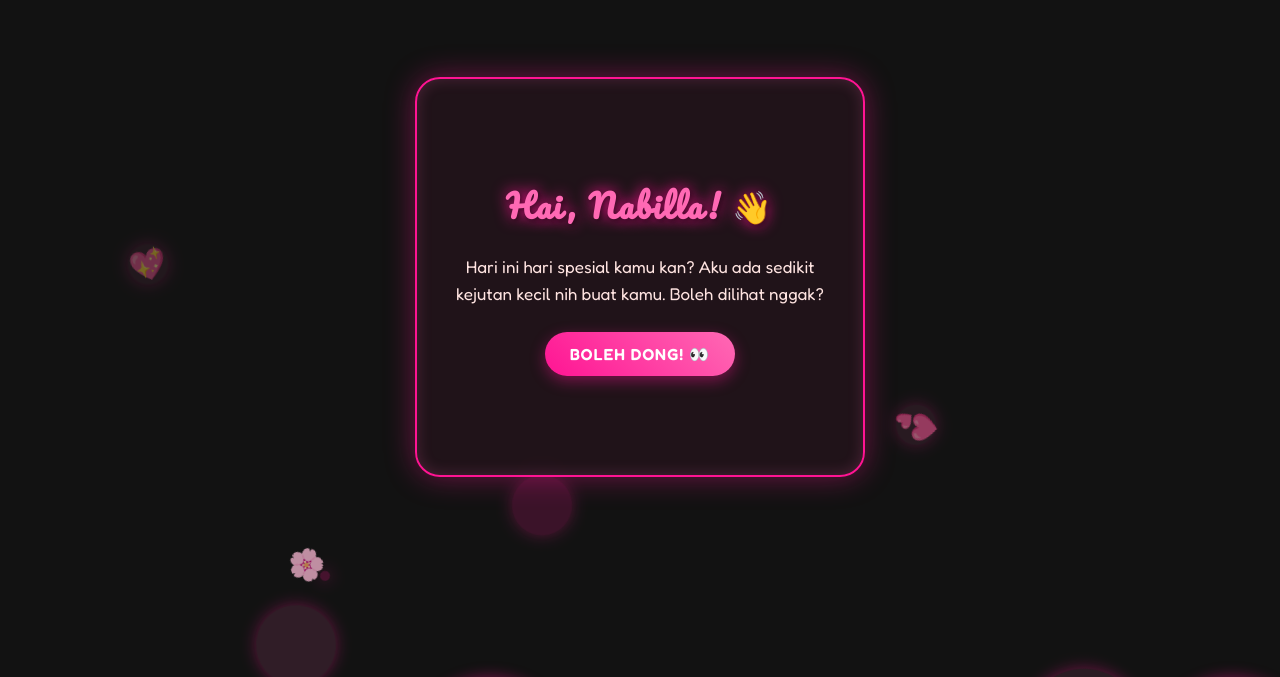
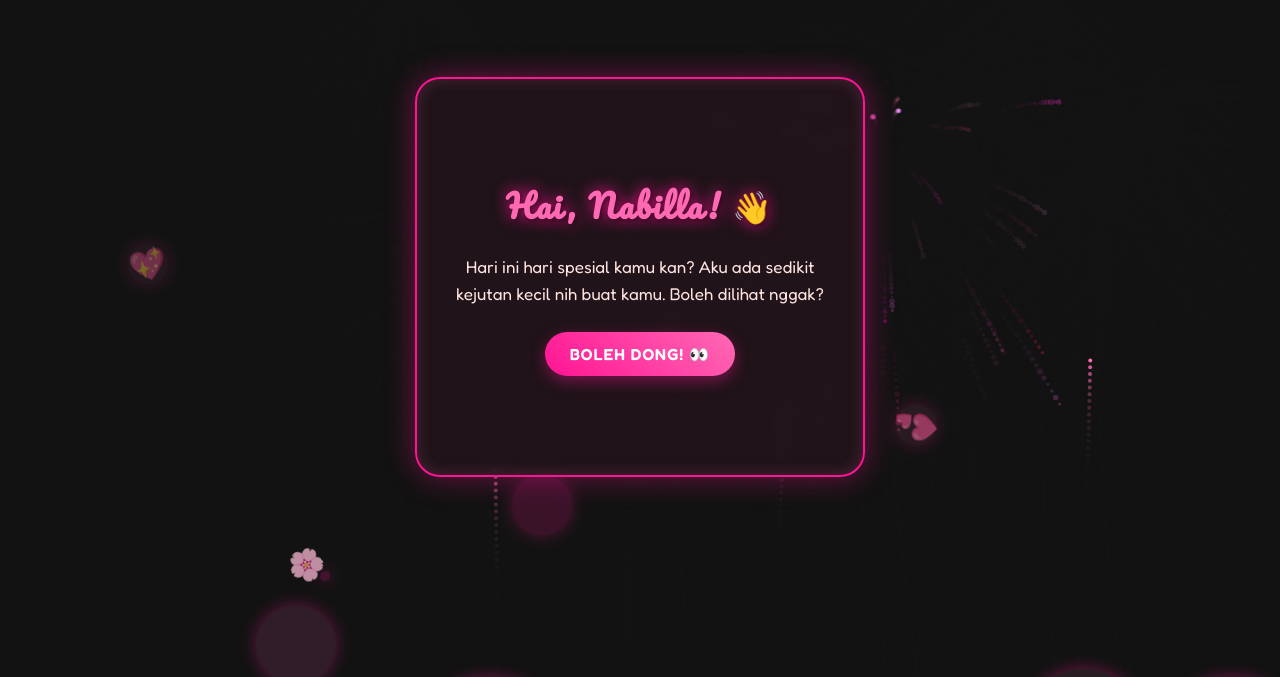
Before and after one commit to ekyaviyanto1-spec/BirthDayGiftNabilla, a plain HTML site: page index.html in a window 1280 px wide. Shown: the part 123-800 px from the top of the page. Drawn offline with Linux system fonts and the light colour scheme.

Commit message:
Update index.html

```diff
--- a/index.html
+++ b/index.html
@@ -22,6 +22,17 @@
             justify-content: center;
             align-items: center;
             touch-action: manipulation; /* Mencegah zoom saat tap cepat di game */
+        }
+
+        /* --- CANVAS KEMBANG API --- */
+        #fireworksCanvas {
+            position: fixed;
+            top: 0;
+            left: 0;
+            width: 100%;
+            height: 100%;
+            z-index: 0; /* Di belakang konten utama */
+            pointer-events: none; /* Agar tidak mengganggu klik/tap */
         }
 
         /* --- BACKGROUND ANIMASI NON-STOP --- */
@@ -220,6 +231,9 @@
     </style>
 </head>
 <body>
+
+    <!-- Canvas Kembang Api -->
+    <canvas id="fireworksCanvas"></canvas>
 
     <!-- -->
     <!-- Animasi Latar Belakang -->
@@ -476,6 +490,108 @@
                 }, i * 40);
             }
         }
+
+        // --- KEMBANG API (FIREWORKS) NON-STOP ---
+        const canvas = document.getElementById('fireworksCanvas');
+        const ctx = canvas.getContext('2d');
+        let cw = window.innerWidth;
+        let ch = window.innerHeight;
+        canvas.width = cw;
+        canvas.height = ch;
+
+        // Sesuaikan ukuran jika layar diubah (rotasi HP / resize browser)
+        window.addEventListener('resize', () => {
+            cw = window.innerWidth;
+            ch = window.innerHeight;
+            canvas.width = cw;
+            canvas.height = ch;
+        });
+
+        const fireworks = [];
+        const particles = [];
+
+        // Fungsi random angka
+        function random(min, max) { return Math.random() * (max - min) + min; }
+
+        // Fungsi membuat ledakan partikel kembang api
+        function createParticles(x, y) {
+            let particleCount = 60; // Jumlah percikan ledakan
+            while(particleCount--) {
+                particles.push({
+                    x: x,
+                    y: y,
+                    vx: random(-4, 4),
+                    vy: random(-4, 4),
+                    alpha: 1,
+                    hue: random(300, 350), // Tema gradasi Pink-Magenta
+                    brightness: random(50, 80),
+                    decay: random(0.015, 0.03) // Kecepatan menghilang
+                });
+            }
+        }
+
+        // Fungsi utama animasi kembang api
+        function updateFireworks() {
+            // Memberikan efek jejak (trail) pada kembang api yang meluncur
+            ctx.globalCompositeOperation = 'destination-out';
+            ctx.fillStyle = 'rgba(0, 0, 0, 0.2)';
+            ctx.fillRect(0, 0, cw, ch);
+            ctx.globalCompositeOperation = 'lighter';
+
+            // Munculkan kembang api baru secara acak (sekitar 5% kemungkinan per frame)
+            if (Math.random() < 0.05) {
+                let startX = random(cw * 0.1, cw * 0.9); // Posisi awal dari bawah
+                fireworks.push({
+                    x: startX,
+                    y: ch,
+                    tx: startX + random(-50, 50), // Target meledak (kiri/kanan sedikit)
+                    ty: random(ch * 0.1, ch * 0.5), // Tinggi ledakan di langit-langit
+                    speed: random(4, 7) // Kecepatan meluncur
+                });
+            }
+
+            // Update pergerakan roket kembang api
+            for (let i = fireworks.length - 1; i >= 0; i--) {
+                let f = fireworks[i];
+                ctx.beginPath();
+                ctx.arc(f.x, f.y, 2, 0, Math.PI * 2);
+                ctx.fillStyle = '#ff69b4'; // Warna HotPink saat meluncur
+                ctx.fill();
+
+                f.y -= f.speed; // Meluncur ke atas
+                f.x += (f.tx - f.x) * 0.02; // Melengkung sedikit menuju target
+
+                // Jika sudah mencapai target tinggi, meledak
+                if (f.y <= f.ty) {
+                    createParticles(f.x, f.y);
+                    fireworks.splice(i, 1); // Hapus roket
+                }
+            }
+
+            // Update pergerakan partikel (hasil ledakan)
+            for (let i = particles.length - 1; i >= 0; i--) {
+                let p = particles[i];
+                ctx.beginPath();
+                ctx.arc(p.x, p.y, random(1, 3), 0, Math.PI * 2);
+                ctx.fillStyle = `hsla(${p.hue}, 100%, ${p.brightness}%, ${p.alpha})`;
+                ctx.fill();
+
+                p.x += p.vx;
+                p.y += p.vy;
+                p.vy += 0.08; // Efek gravitasi jatuh ke bawah
+                p.alpha -= p.decay; // Menghilang perlahan
+
+                // Hapus dari memori kalau sudah tidak terlihat
+                if (p.alpha <= 0) {
+                    particles.splice(i, 1);
+                }
+            }
+
+            requestAnimationFrame(updateFireworks); // Ulangi terus menerus
+        }
+
+        // Memulai animasi kembang api
+        updateFireworks();
     </script>
 </body>
 </html>
```
